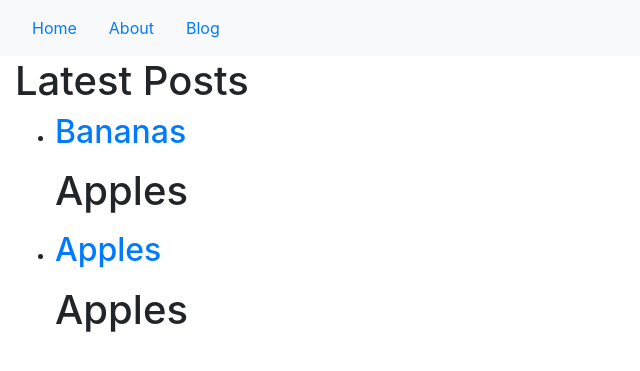
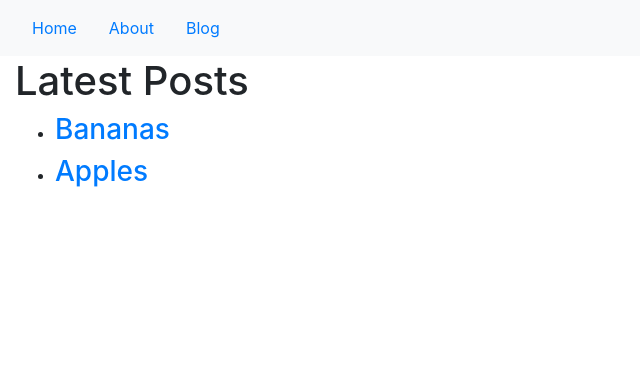
Before and after one commit to AndrewPetz/andrewpetz.github.io, a Jekyll site: the page built from blog.html, in a window 1280 px wide. Shown: the top 371 px of the page, without its empty margins (0-640 px from the left). Built offline with Jekyll 4.4.1, drawn with Linux system fonts in a browser that asks for light colours; nearby versions of some CDN libraries.

Commit message:
update blog page

```diff
--- a/blog.html
+++ b/blog.html
@@ -6,8 +6,7 @@ title: Blog
 <ul>
     {% for post in site.posts %}
     <li>
-        <h2><a href="{{ post.url }}">{{ post.title }}</a></h2>
-        <p>{{ post.excerpt }}</p>
+        <h3><a href="{{ post.url }}">{{ post.title }}</a></h3>
     </li>
     {% endfor %}
 </ul>
```
